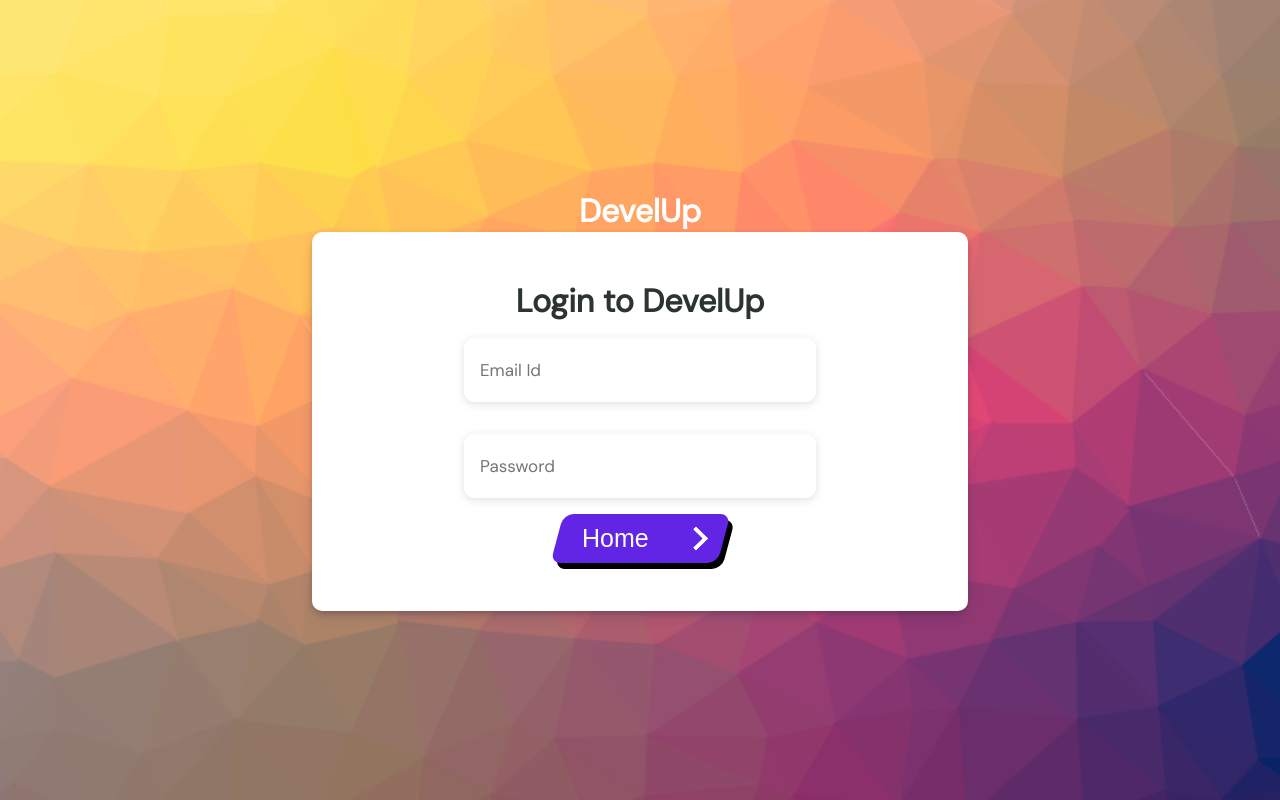
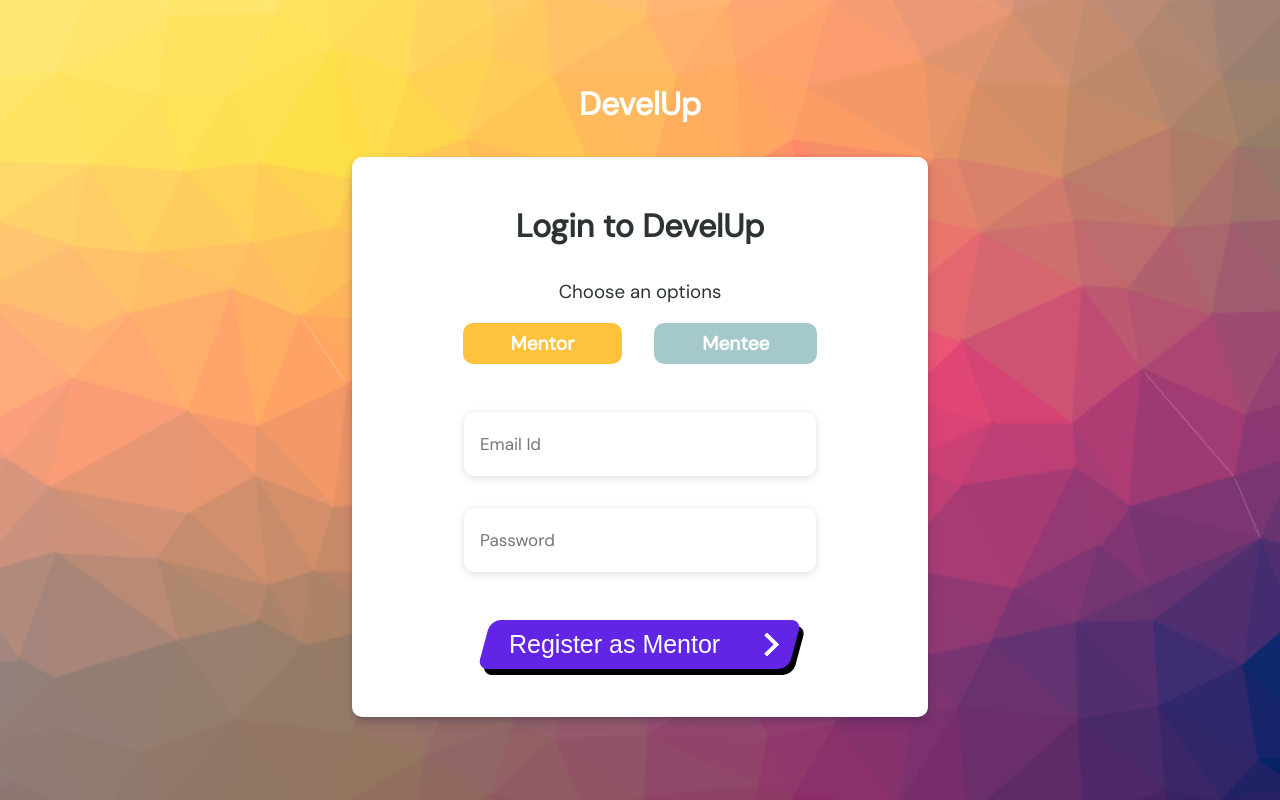
Before and after one commit to aryanjangid/DevelUp, a React (Create React App) app in the folder client/: page /login in a window 1280 px wide. Built offline with nearby package versions, Linux system fonts and the light colour scheme.

Commit message:
login created

```diff
--- a/client/src/index.css
+++ b/client/src/index.css
@@ -17,8 +17,14 @@ code {
 }
 h1{
   font-family: 'DM Sans', sans-serif;
-  margin: 0;
+  font-weight: 700;
+  margin:0;
 }
+h3{
+  font-family: 'DM Sans', sans-serif;
+  font-weight: 500;
+}
+
 .inputBox{
   background-color: white;
   border:0;
--- a/client/src/pages/Login/Login.jsx
+++ b/client/src/pages/Login/Login.jsx
@@ -1,21 +1,40 @@
-import React from 'react'
+import React, { useState } from 'react'
 import Button from '../../components/Button'
 import background from '../../Assets/loginBackground.png'
 import classes from './login.module.css'
 export default function Login() {
+  const [selectedOption, setSelectedOption] = useState("mentor");
+  const [mentorEmail,setMentorEmail] = useState("");
+  const [mentorPassword,setMentorPassword] = useState("");
+  const [menteeEmail,setMenteeEmail] = useState("");
+  const [menteePassword,setMenteePassword] = useState("");
 
   return (
     <div className={classes.loginMainDiv} style={{
       backgroundImage: `url(${background})`, height: "100vh", backgroundRepeat: 'no-repeat', width: "100wh", backgroundSize: 'cover',
     }}  >
-      <h1>DevelUp</h1>
+      <h1 style={{marginBottom: "2rem"}}>DevelUp</h1>
       <div className={classes.loginBox}>
-        <h1>Login to DevelUp</h1>
+        <h1 style={{marginBottom: "2rem"}}>Login to DevelUp</h1>
+        <h3>Choose an options</h3>
+        <div style={{marginBottom: "2rem"}} className={classes.selectoption}>
+          <div style={{backgroundColor:`${selectedOption=="mentor"? "#FFC23C":"#A5C9CA"}`}} onClick={() => setSelectedOption("mentor")}><h1>Mentor</h1></div>
+          <div style={{backgroundColor:`${selectedOption=="mentee"? "#FFC23C":"#A5C9CA"}`}} onClick={() => setSelectedOption("mentee")}><h1>Mentee</h1></div>
+        </div>
+        {selectedOption === "mentor" ?
         <from action="">
-          <input className="inputBox" type="email" id="email" name="email" placeholder='Email Id'/>
-          <input className="inputBox" type="password" id="password" name="password" placeholder='Password'/>
+          <input className="inputBox" type="email" id="email" name="email" placeholder='Email Id' onChange={(e)=>setMentorEmail(e.target.value)} value={mentorEmail}/>
+          <input style={{marginBottom: "3rem"}} className="inputBox" type="password" id="password" name="password" placeholder='Password' onChange={(e)=>setMentorPassword(e.target.value)} value={mentorPassword}/>
+          <Button name="Register as Mentor" to="/"></Button>
         </from>
-        <Button name="Home" to="/"></Button>
+          :
+          <from action="">
+            <input className="inputBox" type="email" id="email" name="email" placeholder='Email Id' onChange={(e)=>setMenteeEmail(e.target.value)} value={menteeEmail}/>
+            <input style={{marginBottom: "3rem"}} className="inputBox" type="password" id="password" name="password" placeholder='Password' onChange={(e)=>setMenteePassword(e.target.value)} value={menteePassword}/>
+            <Button name="Register as Mentee" to="/"></Button>
+          </from>
+        }
+
       </div>
 
     </div>
--- a/client/src/pages/Login/login.module.css
+++ b/client/src/pages/Login/login.module.css
@@ -10,7 +10,20 @@
     background-color: white;
     color: #2C3333;
     padding: 3rem;
-    width: 35rem;
+    width: 30rem;
     box-shadow: rgba(50, 50, 93, 0.25) 0px 6px 12px -2px, rgba(0, 0, 0, 0.3) 0px 3px 7px -3px;
     border-radius: 10px;
 }
+.selectoption{
+    display: flex;
+    justify-content: center;
+    align-items: center;
+}
+.selectoption div{
+    margin:0 1rem;
+    padding: 0.5rem 3rem;
+    border-radius: 10px;
+    color: white;
+    cursor: pointer;
+    font-size:0.6rem;
+}
```
